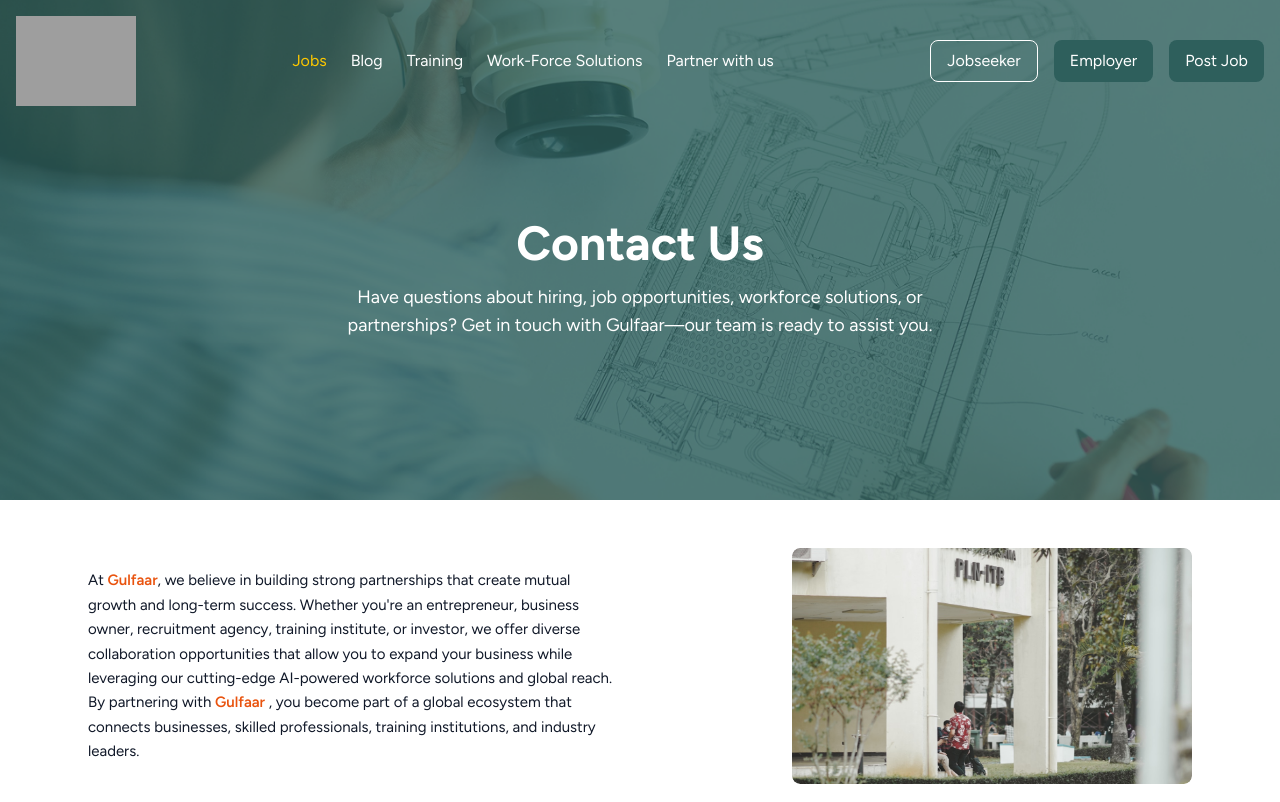
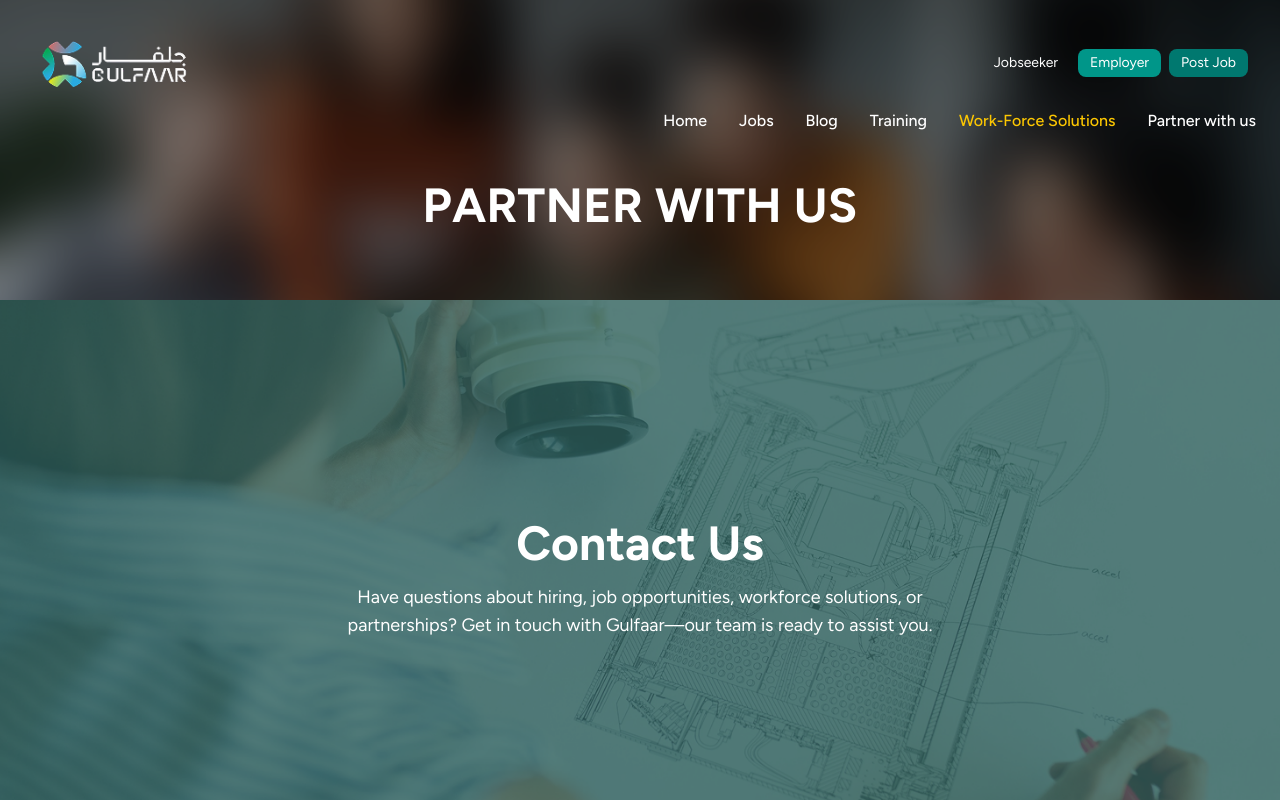
Before and after one commit to Gulfaar/Jobportal-frontend, a Next.js app: page /Partner in a window 1280 px wide. Shown: the top 802 px of the page. Built offline with nearby package versions, Linux system fonts and the light colour scheme; grey boxes are pictures that could not be loaded.

Commit message:
Solve Confligt

```diff
--- a/app/Partner/page.tsx
+++ b/app/Partner/page.tsx
@@ -1,5 +1,5 @@
 import Head from "next/head";
-import Navbar from "../Components/Contact Us/Navbar";
+import Header from '../Components/Header/Header'
 import HeroSection from "../Components/Contact Us/HeroSection";
 import PartnerWithGulfaar from "../Components/PartnerWithUs/PartnerContainer";
 import PartnerUs from "../Components/PartnerWithUs/PartnerUS";
@@ -19,7 +19,7 @@
             <Head>
             <title>Cookies</title>
           </Head>
-          <Navbar />
+          <Header title={"Partner With Us"} subtitle={""} />
           <HeroSection />
           <div className="flex-1 flex  flex-col items-center justify-center  w-full">
                 <PartnerWithGulfaar />
```
